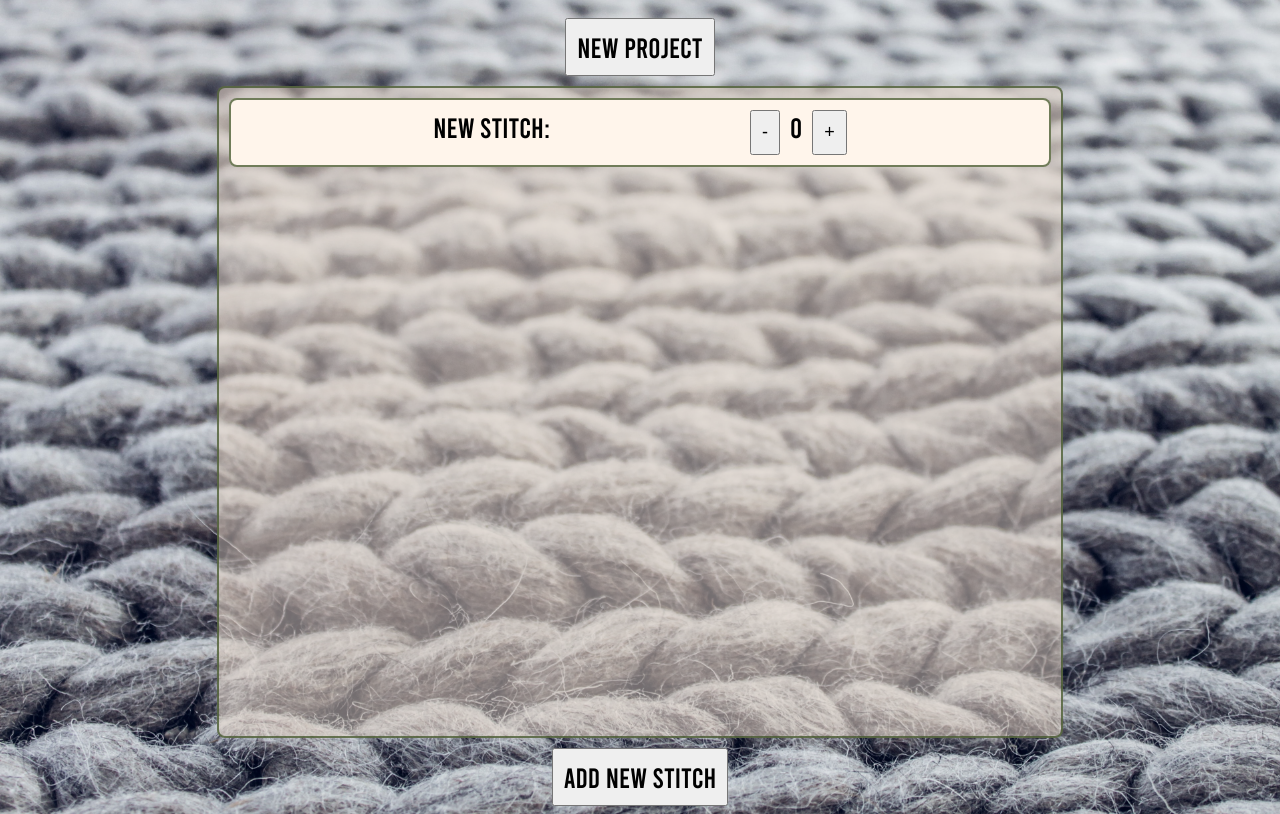
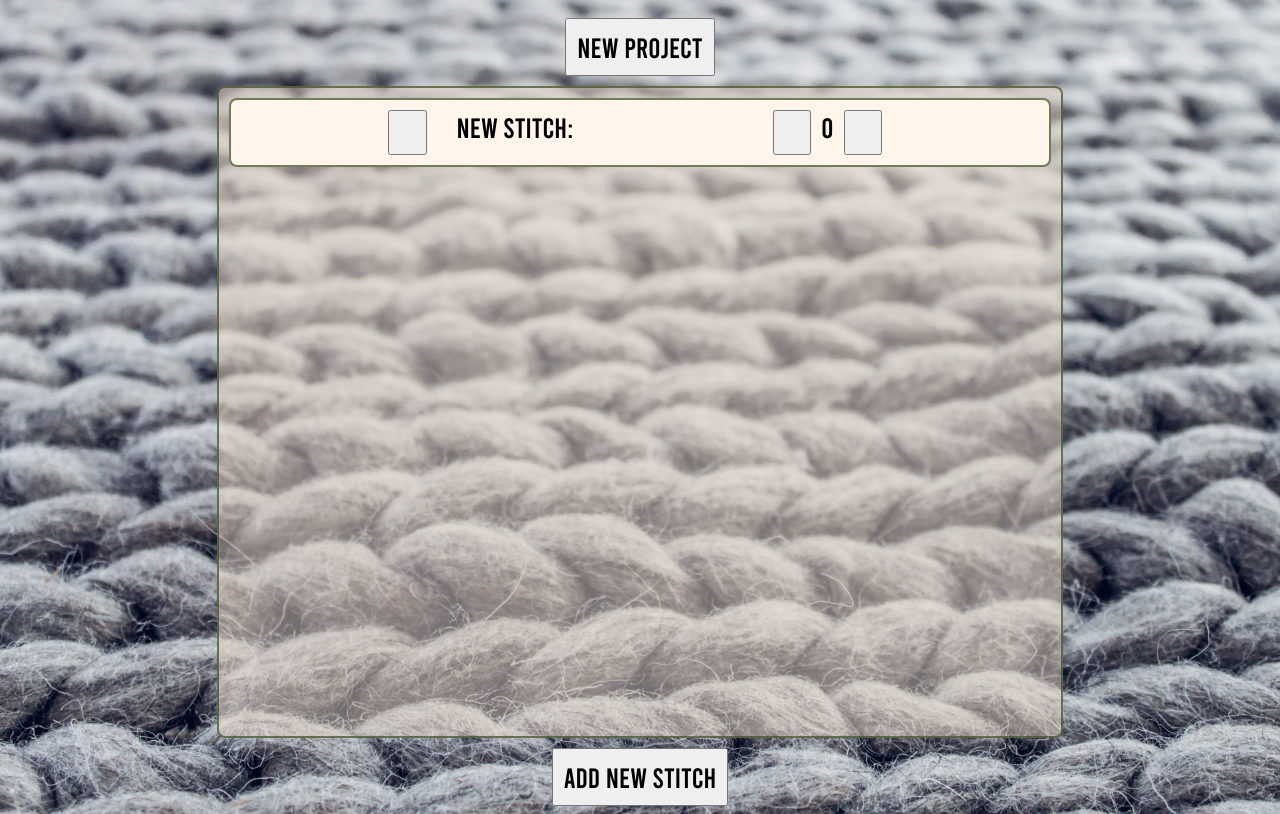
Before and after one commit to stitchbookapp/stitchbookapp.github.io, a plain HTML site: page index.html in a window 1280 px wide. Shown: the part 73-887 px from the top of the page. Drawn offline with Linux system fonts and the light colour scheme; a web font is replaced by a local one.

Commit message:
added ind. sb delete button; nerdfonts.

```diff
--- a/script.js
+++ b/script.js
@@ -2,6 +2,21 @@ function createNewStitchBox() {
   // Create the individual stitch box
   const newStitchBox = document.createElement('div');
   newStitchBox.classList.add('individual-stitch-box');
+
+  // Create the delete button
+  const deleteBtn = document.createElement('button');
+  deleteBtn.classList.add('delete-btn');
+  deleteBtn.textContent = '';
+
+  // Add an event listener to the delete button
+  deleteBtn.addEventListener('click', () => {
+    newStitchBox.remove();
+    // Save the stitch boxes to localStorage
+    saveStitchBoxes();
+  });
+
+  // Add the delete button to the new stitch box
+  newStitchBox.appendChild(deleteBtn);
 
   // Create the stitch label
   const stitchLabel = document.createElement('div');
@@ -18,7 +33,7 @@ function createNewStitchBox() {
   // Add the decrement button
   const decrementBtn = document.createElement('button');
   decrementBtn.classList.add('decrement-btn');
-  decrementBtn.textContent = '-';
+  decrementBtn.textContent = '';
 
   // Add the stitch count number
   const stitchCountNumber = document.createElement('span');
@@ -28,7 +43,7 @@ function createNewStitchBox() {
   // Add the increment button
   const incrementBtn = document.createElement('button');
   incrementBtn.classList.add('increment-btn');
-  incrementBtn.textContent = '+';
+  incrementBtn.textContent = '';
 
   // Add the stitch count elements to the container
   stitchCount.appendChild(decrementBtn);
--- a/style.css
+++ b/style.css
@@ -1,6 +1,11 @@
 @font-face {
     font-family: 'Bebas';
     src: url('assets/Bebas-Regular.ttf') format('truetype');
+}
+
+@font-face {
+    font-family: 'Nerd Font';
+    src: url('assets/Hack Regular Nerd Font Complete.ttf') format('truetype');
 }
 
 html {
@@ -82,6 +87,7 @@ button {
     font-size: 28px;
     display: inline-block;
     text-align: left;
+    margin-left: 20px;
     padding-right: 15%;
     max-width: 70%;
 }
@@ -93,7 +99,21 @@ button {
     padding-left: 10%;
 }
 
-.increment-btn, .number, .decrement-btn {
-    padding-left: 10px;
-    padding-right: 10px;
+.increment-btn, .number, .decrement-btn, .delete-btn {
+    margin-right: 10px;
 }
+
+.delete-btn:before {
+    content: "\f0a7a";
+    font-family: 'Nerd Font';
+}
+
+.increment-btn:before {
+    content: "\f067";
+    font-family: 'Nerd Font';
+}
+
+.decrement-btn:before {
+    content: "\f068";
+    font-family: 'Nerd Font';
+}
```
Also changed, not shown: 1 other file.
